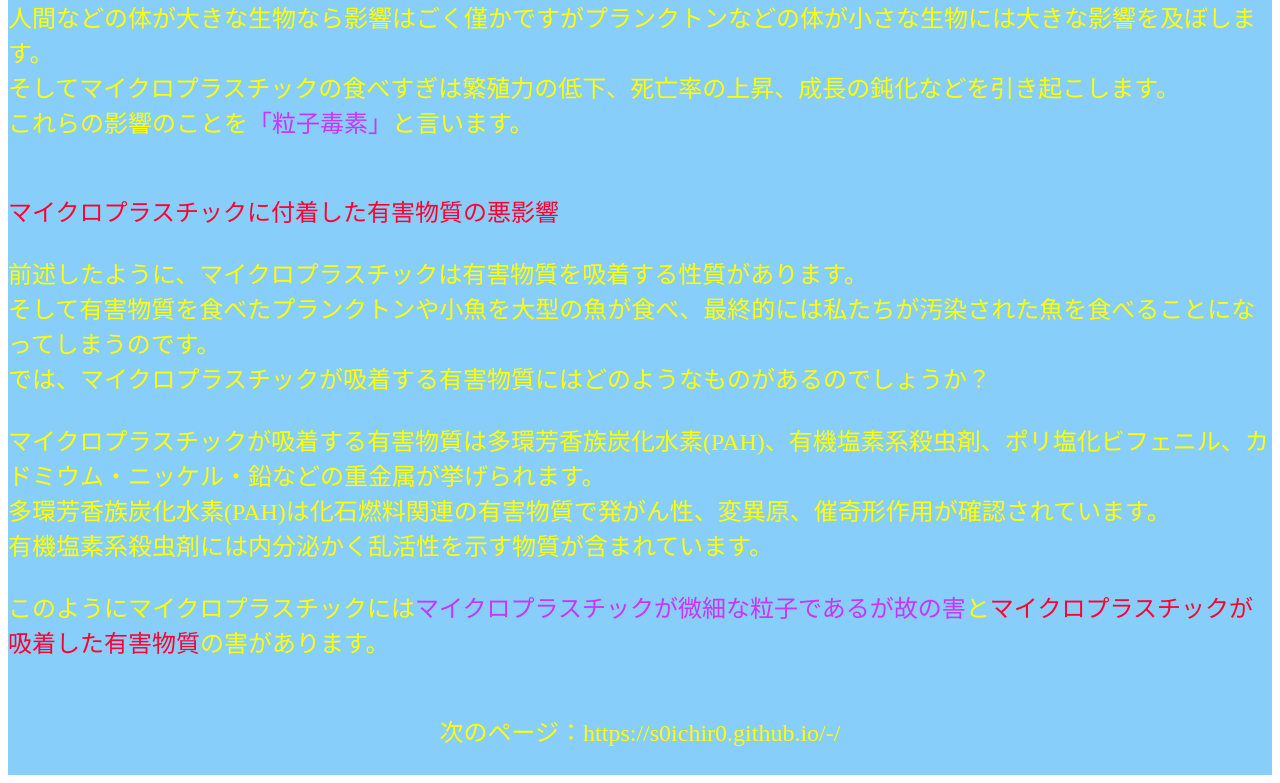
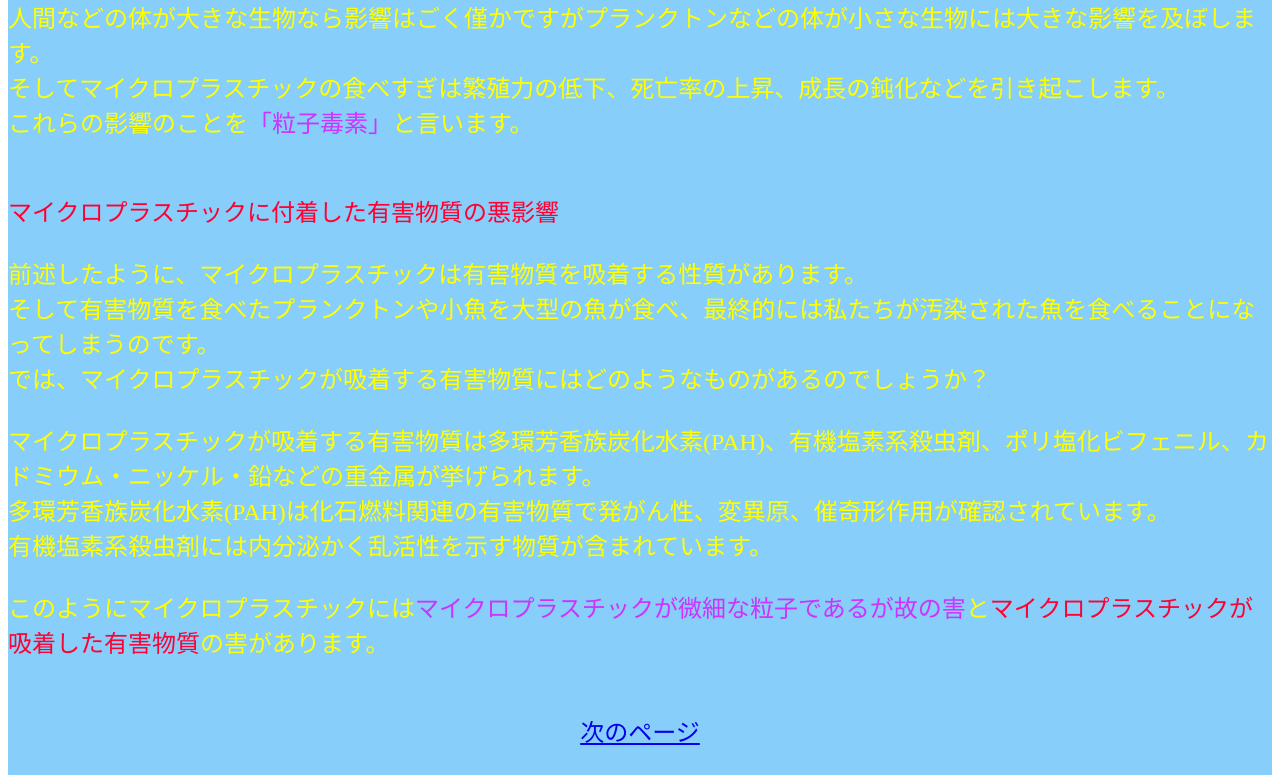
Before and after one commit to 2059219/eringi, a plain HTML site: page index.html in a window 1280 px wide. Shown: the part 1410-2193 px from the top of the page. Drawn offline with Linux system fonts and the light colour scheme.

Commit message:
Update index.html

```diff
--- a/index.html
+++ b/index.html
@@ -33,5 +33,5 @@
 <div style="text-align:left;font-size:x-large"><span style="color:#ff0033">マイクロプラスチックに付着した有害物質の悪影響</span></div><div style="text-align:left;font-size:x-large"><span style="color:#ffff00"><br></span></div>
 <div style="text-align:left;font-size:x-large"><span style="color:#ffff00">前述したように、マイクロプラスチックは有害物質を吸着する性質があります。</span></div><div style="text-align:left;font-size:x-large"><span style="color:#ffff00">そして有害物質を食べたプランクトンや小魚を大型の魚が食べ、最終的には私たちが汚染された魚を食べることになってしまうのです。</span></div><div style="text-align:left;font-size:x-large"><span style="color:#ffff00">では、マイクロプラスチックが吸着する有害物質にはどのようなものがあるのでしょうか？</span></div><div style="text-align:left;font-size:x-large"><span style="color:#ffff00"><br></span></div>
 <div style="text-align:left;font-size:x-large"><span style="color:#ffff00">マイクロプラスチックが吸着する有害物質は多環芳香族炭化水素(PAH)、有機塩素系殺虫剤、ポリ塩化ビフェニル、カドミウム・ニッケル・鉛などの重金属が挙げられます。</span></div>
-<div style="text-align:left;font-size:x-large"><span style="color:#ffff00">多環芳香族炭化水素(PAH)は化石燃料関連の有害物質で発がん性、変異原、催奇形作用が確認されています。</span></div><div style="text-align:left;font-size:x-large"><span style="color:#ffff00">有機塩素系殺虫剤には内分泌かく乱活性を示す物質が含まれています。</span></div><div style="text-align:left;font-size:x-large"><span style="color:#ffff00"><br></span></div><div style="text-align:left;font-size:x-large"><span style="color:#ffff00">このようにマイクロプラスチックには<span style="color:#cc33ff">マイクロプラスチックが微細な粒子であるが故の害</span>と<span style="color:#ff0033">マイクロプラスチックが吸着した有害物質</span>の害があります。</span></div><div style="text-align:left;font-size:x-large"><span style="color:#ffff00"><br></span></div><div style="text-align:left;font-size:x-large"><span style="color:#ffff00"><br></span></div><div style="text-align:center;font-size:x-large"><span style="color:#ffff00;text-align:center">次のページ：https://s0ichir0.github.io/-/  </span></div><div style="text-align:center;font-size:x-large"><br></div>
+<div style="text-align:left;font-size:x-large"><span style="color:#ffff00">多環芳香族炭化水素(PAH)は化石燃料関連の有害物質で発がん性、変異原、催奇形作用が確認されています。</span></div><div style="text-align:left;font-size:x-large"><span style="color:#ffff00">有機塩素系殺虫剤には内分泌かく乱活性を示す物質が含まれています。</span></div><div style="text-align:left;font-size:x-large"><span style="color:#ffff00"><br></span></div><div style="text-align:left;font-size:x-large"><span style="color:#ffff00">このようにマイクロプラスチックには<span style="color:#cc33ff">マイクロプラスチックが微細な粒子であるが故の害</span>と<span style="color:#ff0033">マイクロプラスチックが吸着した有害物質</span>の害があります。</span></div><div style="text-align:left;font-size:x-large"><span style="color:#ffff00"><br></span></div><div style="text-align:left;font-size:x-large"><span style="color:#ffff00"><br></span></div><div style="text-align:center;font-size:x-large"><span style="color:#ffff00;text-align:center"><a href="https://s0ichir0.github.io/-/">次のページ</a>  </span></div><div style="text-align:center;font-size:x-large"><br></div>
   </div>
```
